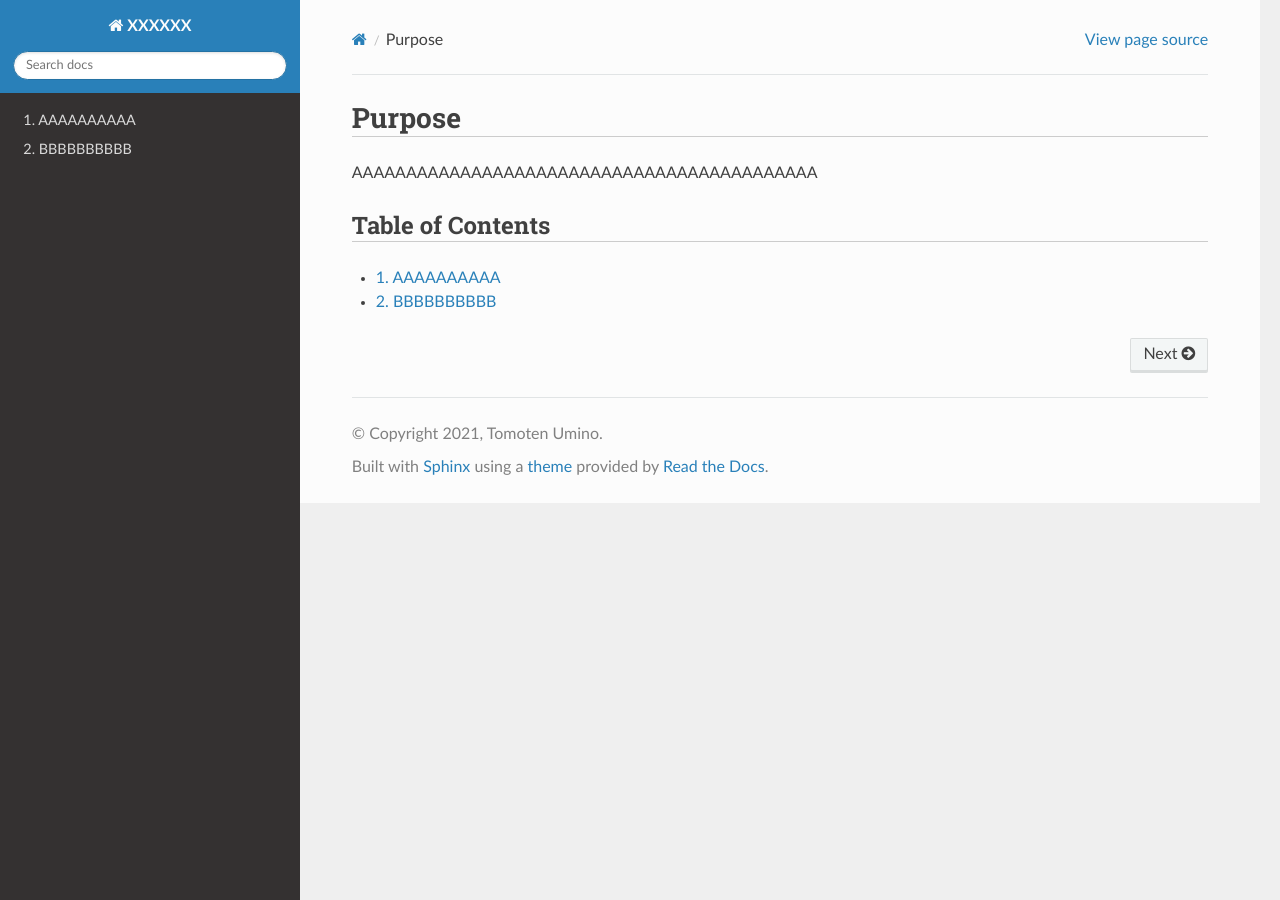
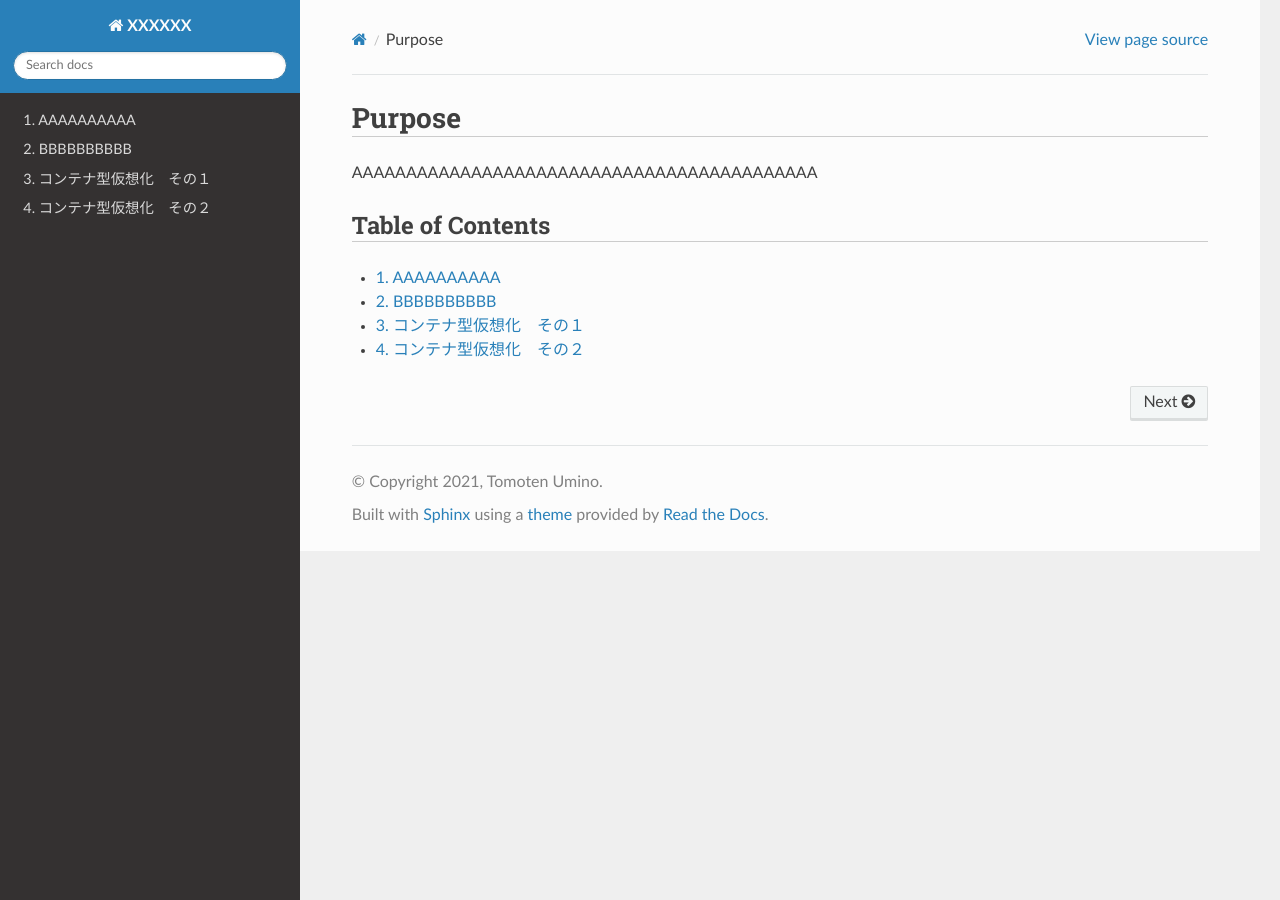
Before and after one commit to tomoten-umino/my-sphinx-template, a Sphinx documentation site: the page built from source/index.rst, in a window 1280 px wide. Built offline with Sphinx 7.4.7 and the Read the Docs theme 2.0.0, drawn with Linux system fonts in a browser that asks for light colours; part of the change alters nothing that is shown.

Commit message:
Add contents/container

````diff
--- /dev/null
+++ b/source/contents/container/container1.md
@@ -0,0 +1,246 @@
+# コンテナ型仮想化　その１
+
+## コンテナ型仮想化とは
+- [[仮想化の新潮流「コンテナ」とは]](https://pfs.nifcloud.com/navi/tech/container_virtualization.htm) 参照
+- コンテナ型仮想化の重要なポイントは、「区画分けの技術」であること。
+    - Linuxはカーネル領域とユーザ領域に分けることができる。コンテナ型仮想化は、カーネル領域を共通部分として、ユーザ領域にコンテナとして隔離された領域を用意することを指す。
+    - コンテナ内部から見ると、あたかも自分が1台のLinuxのようにファイルシステムが見える。
+
+![container-overview](./images/container-overview.png)
+
+## Dockerとは
+- [Docker](https://www.docker.com/) は、Docker社が開発したコンテナ管理ソフトウェアである。
+  - ただし、Docker社はDocker Enterprise製品をMirantis社に売却し、Docker DesktopやDockerhub等のデベロッパーツール注力している。
+- コンテナ管理ソフトウェアとしてDockerが流行下最大の理由は、「イメージ化による可搬性（ポータビリティ）」である。
+    - Dockerイメージと呼ばれるアプリケーションとそれに依存するミドルウェアやOSSライブラリをパッケージ化したものを、Dockerfileという構成ファイルとDocker buildにより作成することができる。
+    - 作成されたDockerイメージは、Dockerや互換性のあるコンテナ管理ソフトウェアが動作する実行環境ならば実行可能であり、ハードウェアへの依存がとても少ない可搬性を提供してくれる。
+
+## Dockerを使ってみよう
+### CentOS7にDockerをインストール
+※ [Docker CE の入手（CentOS 向け）](https://docs.docker.jp/engine/installation/linux/docker-ce/centos.html) を参照すること
+
+- もし古いバージョンのdockerがインストール済みの場合は、削除する。
+- centos7の状態を最新化する。（ただしcentos7 のバージョンをロックしたい場合は、releaseバージョンを指定すること）
+- dockerに必要となるパッケージをインストールする。
+- 安定版 （stable）リポジトリを登録する。
+- dockerをインストールする。
+- dockerをOS起動時に自動起動するようにし、dockerを起動する。
+
+```bash
+$ yum remove docker docker-common docker-selinux docker-engine
+
+$ yum update
+
+$ yum install -y yum-utils device-mapper-persistent-data lvm2
+
+$ yum-config-manager --add-repo https://download.docker.com/linux/centos/docker-ce.repo
+
+$ yum install docker-ce
+
+$ systemctl enable docker.service; systemctl start docker.service
+```
+
+### DockerでHello Worldしてみる
+- 以下のコマンドを実行する。実行すると、以下の流れでhello-worldコンテナが起動する。
+    - hello-world:latestイメージでコンテナを生成しようとするが、ローカルのdockerイメージリポジトリにイメージがないので、Docker hubからhello-world:latestイメージをダウンロードしてくる。
+    - hello-world:latestイメージからコンテナが生成され、hello-world:latestで設定されるCMDが実行される。
+```bash
+$ docker container run hello-world
+Unable to find image 'hello-world:latest' locally
+latest: Pulling from library/hello-world
+b8dfde127a29: Pull complete
+Digest: sha256:9f6ad537c5132bcce57f7a0a20e317228d382c3cd61edae14650eec68b2b345c
+Status: Downloaded newer image for hello-world:latest
+
+Hello from Docker!
+This message shows that your installation appears to be working correctly.
+
+To generate this message, Docker took the following steps:
+1. The Docker client contacted the Docker daemon.
+2. The Docker daemon pulled the "hello-world" image from the Docker Hub.
+   (amd64)
+3. The Docker daemon created a new container from that image which runs the
+   executable that produces the output you are currently reading.
+4. The Docker daemon streamed that output to the Docker client, which sent it
+   to your terminal.
+
+To try something more ambitious, you can run an Ubuntu container with:
+ $ docker run -it ubuntu bash
+
+Share images, automate workflows, and more with a free Docker ID:
+ https://hub.docker.com/
+
+For more examples and ideas, visit:
+ https://docs.docker.com/get-started/
+```
+
+- 「docker container ls -a」で稼働中・停止中のコンテナ一覧を取得し、hello-worldコンテナのNAMESを確認後、コンテナを停止・削除する。
+    - なお、本手順においてはhello-worldコンテナは停止中になるため、削除のみ実行となる。
+```bash
+$ docker container ls -a
+CONTAINER ID   IMAGE         COMMAND    CREATED          STATUS                      PORTS     NAMES
+42fc191ea786   hello-world   "/hello"   48 minutes ago   Exited (0) 48 minutes ago             hogehoge_piyopiyo
+
+$ docker container stop hogehoge_piyopiyo
+hogehoge_piyopiyo
+
+$ docker container rm hogehoge_piyopiyo
+hogehoge_piyopiyo
+```
+
+### Hello Worldコンテナの中身を見てみる
+- 「docker image ls」でローカルのDockerイメージリポジトリ一覧を確認する。
+```bash
+$ docker image ls
+REPOSITORY    TAG       IMAGE ID       CREATED        SIZE
+hello-world   latest    d1165f221234   3 months ago   13.3kB
+```
+
+- 「docker image inspect」でhello-worldイメージの詳細を確認する。
+```bash
+$ docker image inspect hello-world:latest
+(表示内容が多いので省略)
+```
+
+- 上記の表示で特に重要なのは以下の点である。
+    - "RepoTags": [ "hello-world:latest ] 　リポジトリ名＋タグ名
+    - "Env": [ "PATH=~~~~~~~~~~~" ] 　環境変数
+    - "Cmd": [ "/hello" ] 　コンテナ起動時に実行するコマンド
+- Hello Worldコンテナは起動時に/helloが実行される。
+
+### Coffee Break : curlとjqでDocker hubからイメージを取得する
+※インターネットに繋がる端末でdockerコマンドが使えないとき、curlとjqコマンドが使えればDocker hubから指定したdocker imageをダウンロードできる。<br>
+※要するに、Docker利用すら許可されないwindows端末しかない劣悪な環境で、docker imageを取得する方法である。<br>
+※ここでは、ターミナルエミュレータにsphinxのビルドで用いたMobaXtermを用いる。
+
+- curlとjqをインストールする。
+```bash
+$ apt-cyg install curl jq
+```
+
+- Githubのmobyプロジェクトから[download-frozen-image-v2.sh](https://github.com/moby/moby/blob/master/contrib/download-frozen-image-v2.sh) を入手する。
+    - 以下の手順でdownload-frozen-image-v2.shをMobaXterm向けに改造する。LICENSEが[Apache-2.0 License](https://github.com/moby/moby/blob/master/LICENSE) であることに留意すること。
+
+- viでdownload-frozen-image-v2.shを開きget_target_arch()を以下のように改造する。
+```bash
+（改造前）
+get_target_arch() {
+    if [ -n "${TARGETARCH:-}" ]; then
+    echo "${TARGETARCH}"
+    return 0
+    fi
+    （以下略）
+
+（改造後）
+get_target_arch() {
+    # windows環境のためamd64を直接返す(target はintel Linux 64bitのみ)
+    echo "amd64"
+    return 0
+
+    if [ -n "${TARGETARCH:-}" ]; then
+    echo "${TARGETARCH}"
+    return 0
+    fi
+    （以下略）
+```
+- ./download-frozen-image-v2.sh 格納したいディレクトリパス イメージ名:タグ で実行すると、指定したディレクトリ以下にイメージがダウンロードされる。
+    - その後、格納したディレクトリに移動し、中身をtarで固めるとdocker image をsaveしたものになる。
+    - Dockerが動作するLinux環境にコピーし、docker image load -i ○○.tarで読み込みできる。
+    - 下の例はhttpd:alpineをダウンロードした例
+```bash
+$ ./download-frozen-image-v2.sh ./httpd httpd:alpine
+Downloading 'library/httpd:alpine@alpine' (5 layers)...
+(中略)
+Download of images into './httpd' complete.
+Use something like the following to load the result into a Docker daemon:
+  tar -cC './httpd' . | docker load
+
+$ cd ./httpd
+
+$ tar cf httpd.tar *
+------------------------------------------------------
+（httpd.tarをDockerが動作するLinux環境にコピーする）
+$ docker image load -i httpd.tar
+b2d5eeeaba3a: Loading layer [==================================================>]  2.812MB/2.812MB
+d17b5320c568: Loading layer [==================================================>]  1.258kB/1.258kB
+cfacc56b6788: Loading layer [==================================================>]     178B/178B
+cc5c47acbd59: Loading layer [==================================================>]  13.88MB/13.88MB
+fe69c17d6f46: Loading layer [==================================================>]     299B/299B
+Loaded image: httpd:alpine
+
+$ docker image ls
+docker image ls
+REPOSITORY    TAG       IMAGE ID       CREATED        SIZE
+httpd         alpine    be95f2772af0   3 weeks ago    54.8MB
+```
+
+
+### 自作のHello Worldコンテナを作成する
+※ここでは、Docker hubにあるcentos7公式イメージを用いて自作のhello worldコンテナを作成する
+
+- 起動時に実行する確認用シェルスクリプトhello.shを以下のように作成する。a
+```bash
+#!/bin/bash
+echo "Hello World!"
+```
+- hello.sh作成後、実行権をつけて起動確認をする。
+```bash
+$ chmod 755 hello.sh
+$ ./hello.sh
+Hello World!
+```
+
+- Docker Imageをビルドするための設定ファイルDockerfileを以下の様に作成する。
+- Dockerfileの書式はググること。以下に今回使用するコマンドを紹介する。
+    - FROM : ベースとなるDockerイメージ
+    - COPY : ホスト側からDockerコンテナ内の指定したディレクトリにファイルをコピー
+    - RUN  : Dockerイメージ作成時に実施する処理
+    - CMD  : Dockerイメージからコンテナを起動したときに実行される処理
+
+```bash
+FROM centos:7.9.2009
+
+COPY hello.sh /usr/local/bin
+RUN chmod +x /usr/local/bin/hello.sh
+
+CMD ["/usr/local/bin/hello.sh"]
+```
+
+- docker image build でDockerイメージをbuildする。引数はググること。
+    - 今回は、「docker image build -t イメージ名:タグ名 Dockerfileの格納ディレクトリ」である
+```bash
+$ docker image build -t my-http:0.0 .
+Sending build context to Docker daemon  3.072kB
+Step 1/4 : FROM centos:7.9.2009
+7.9.2009: Pulling from library/centos
+2d473b07cdd5: Pull complete
+Digest: sha256:0f4ec88e21daf75124b8a9e5ca03c37a5e937e0e108a255d890492430789b60e
+Status: Downloaded newer image for centos:7.9.2009
+ ---> 8652b9f0cb4c
+Step 2/4 : COPY hello.sh /usr/local/bin
+ ---> e21833c7d417
+Step 3/4 : RUN chmod +x /usr/local/bin/hello.sh
+ ---> Running in 3641b0b33fea
+Removing intermediate container 3641b0b33fea
+ ---> c0fe330a65c7
+Step 4/4 : CMD ["/usr/local/bin/hello.sh"]
+ ---> Running in dd21582228c4
+Removing intermediate container dd21582228c4
+ ---> b2922e97035c
+Successfully built b2922e97035c
+Successfully tagged my-hello:0.0
+
+$ docker image ls
+REPOSITORY    TAG        IMAGE ID       CREATED              SIZE
+my-hello      0.0        b2922e97035c   About a minute ago   204MB
+centos        7.9.2009   8652b9f0cb4c   7 months ago         204MB
+```
+
+- docker container run でmy-helloコンテナを起動する。
+```bash
+$ docker container run my-hello:0.0
+Hello World!
+```
+
+## Dockerコマンド チートシート
+[Dockerコマンドチートシート](https://qiita.com/wMETAw/items/34ba5c980e2a38e548db) 参照
--- /dev/null
+++ b/source/contents/container/container2.md
@@ -0,0 +1,26 @@
+# コンテナ型仮想化　その２
+## docker-compose
+- docker-composeは、コンテナの起動構成をdocker-compose.ymlと呼ばれるymlファイルに記述することができるツールである。
+- "サービス"と呼ばれる単位で複数のコンテナの起動構成を記述および起動制御することができる。
+- 基本的に、docker-composeなしでdockerを利用するのは苦痛でしかない。
+
+### docker-composeのインストール
+- [Docker Compose のインストール](https://docs.docker.jp/compose/install.html) 参照
+- インターネットに繋がるLinuxがない場合、直接githubからダウンロードすればいい。
+
+```bash
+$ curl -L https://github.com/docker/compose/releases/download/1.16.1/docker-compose-`uname -s`-`uname -m` -o /usr/local/bin/docker-compose
+
+$ cd /usr/local/bin
+
+$ chmod 755 docker-compose
+
+```
+
+### docker-composeを使ってみる : noVNCコンテナをdocker-composeで起動する
+※[docker-headless-vnc-container](https://github.com/ConSol/docker-headless-vnc-container) をdocker-composeで起動してみる
+
+- Docker hubから[consol/centos-xfce-vnc](https://hub.docker.com/r/consol/centos-xfce-vnc)をpullする。
+```bash
+$ docker pull consol/centos-xfce-vnc:1.4.0
+```
--- a/source/index.rst
+++ b/source/index.rst
@@ -19,3 +19,4 @@ Table of Contents
 
    contents/Page1
    contents/Page2
+   contents/container/*
````
Also changed, not shown: source/contents/container/images/container-overview.png (added).
